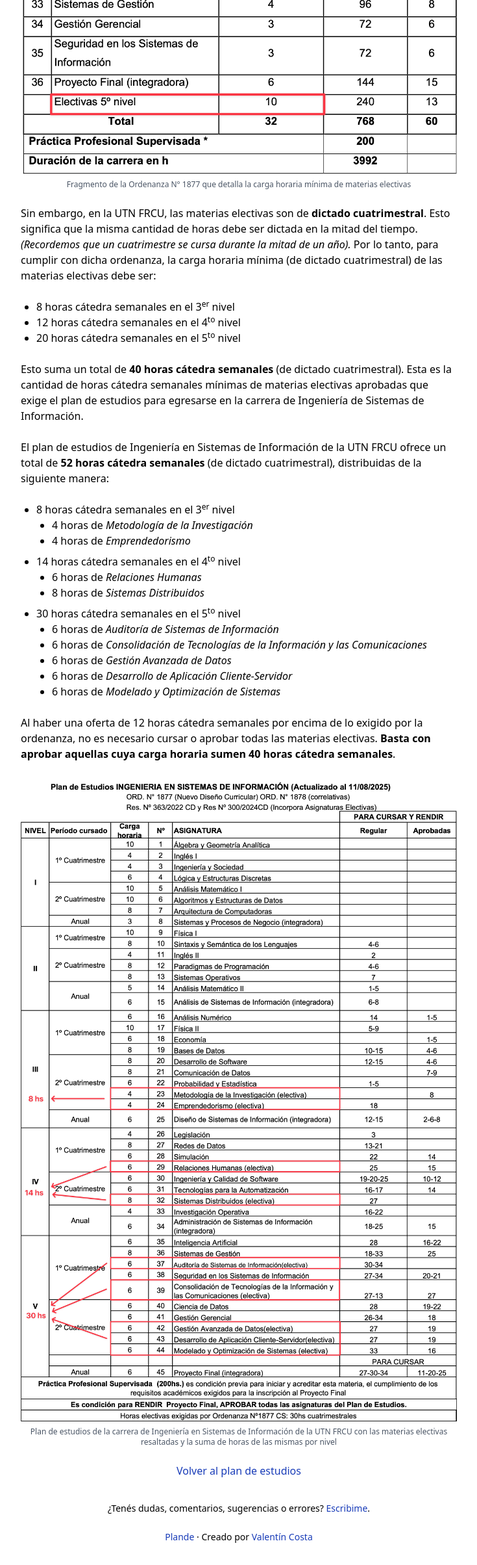
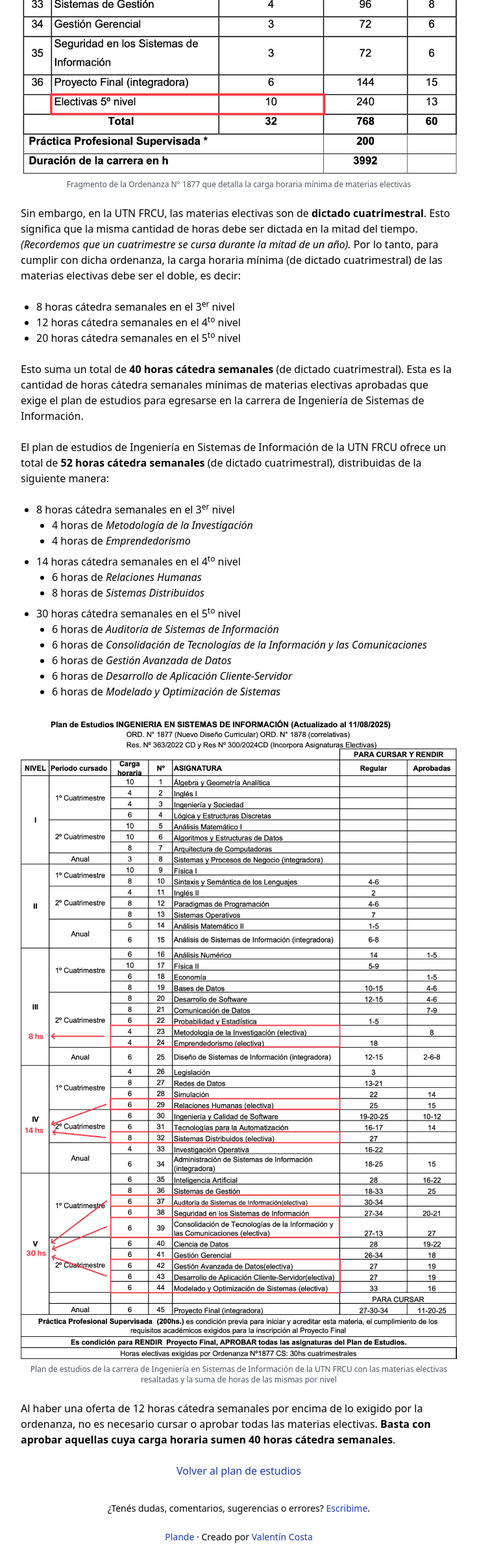
Before and after one commit to valentincostam/plande, a SvelteKit app: page /utn-frcu-isi/electivas in a window 1280 px wide. Shown: the part 1410-3818 px from the top of the page at 65% size, without its empty margins (272-1007 px from the left). Built offline with nearby package versions, Linux system fonts and the light colour scheme.

Commit message:
Update elective course requirements in +page.svelte. Clarified the minimum required hours for electives and moved a paragraph for better flow.

```diff
--- a/src/routes/utn-frcu-isi/electivas/+page.svelte
+++ b/src/routes/utn-frcu-isi/electivas/+page.svelte
@@ -58,7 +58,7 @@
 			dictada en la mitad del tiempo.
 			<em> (Recordemos que un cuatrimestre se cursa durante la mitad de un año). </em> Por lo tanto,
 			para cumplir con dicha ordenanza, la carga horaria mínima (de dictado cuatrimestral) de las materias
-			electivas debe ser:
+			electivas debe ser el doble, es decir:
 		</p>
 
 		<ul class="list-disc pl-6">
@@ -114,13 +114,6 @@
 			</li>
 		</ul>
 
-		<p>
-			Al haber una oferta de 12 horas cátedra semanales por encima de lo exigido por la ordenanza,
-			no es necesario cursar o aprobar todas las materias electivas.
-			<strong>Basta con aprobar aquellas cuya carga horaria sumen 40 horas cátedra semanales</strong
-			>.
-		</p>
-
 		<figure>
 			<img
 				src="/utn-frcu-plan-isi.png"
@@ -133,6 +126,13 @@
 			</figcaption>
 		</figure>
 
+		<p>
+			Al haber una oferta de 12 horas cátedra semanales por encima de lo exigido por la ordenanza,
+			no es necesario cursar o aprobar todas las materias electivas.
+			<strong>Basta con aprobar aquellas cuya carga horaria sumen 40 horas cátedra semanales</strong
+			>.
+		</p>
+
 		<p class="text-center">
 			<a
 				href="/utn-frcu-isi"
```
